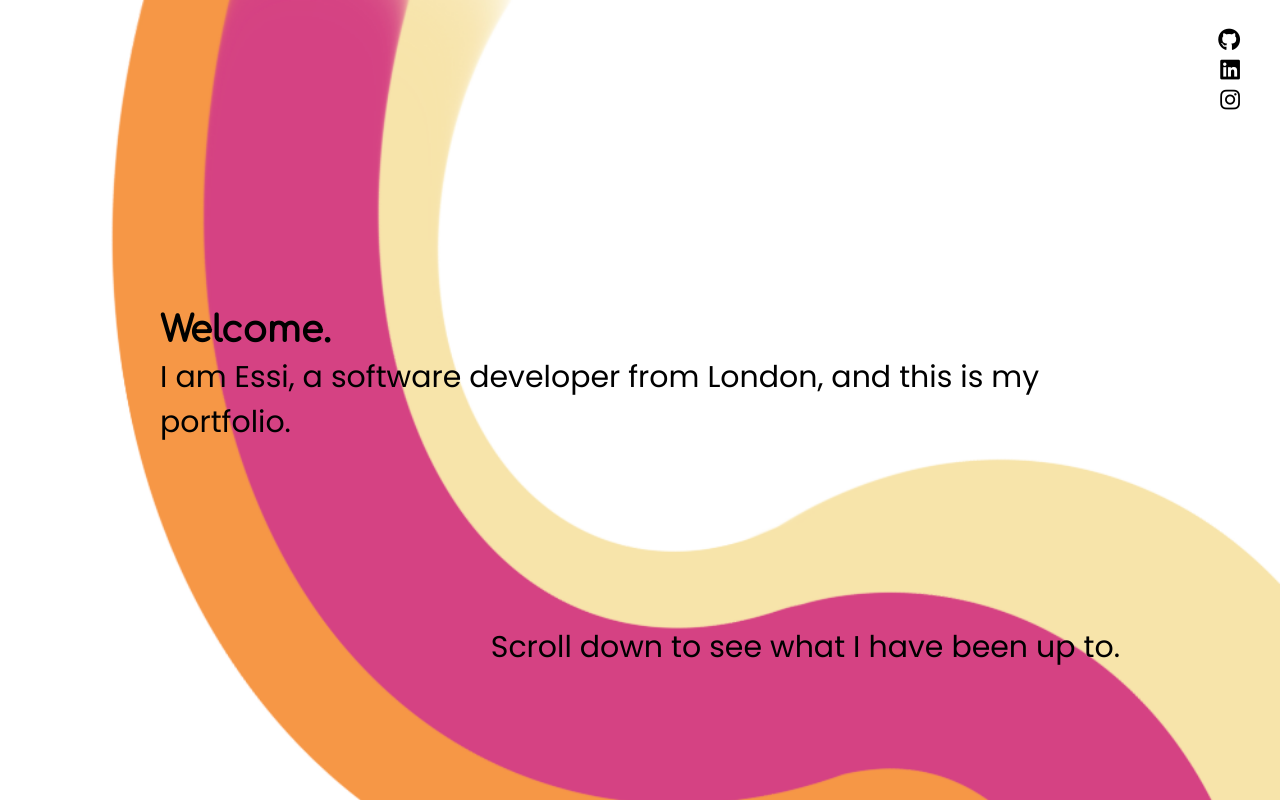
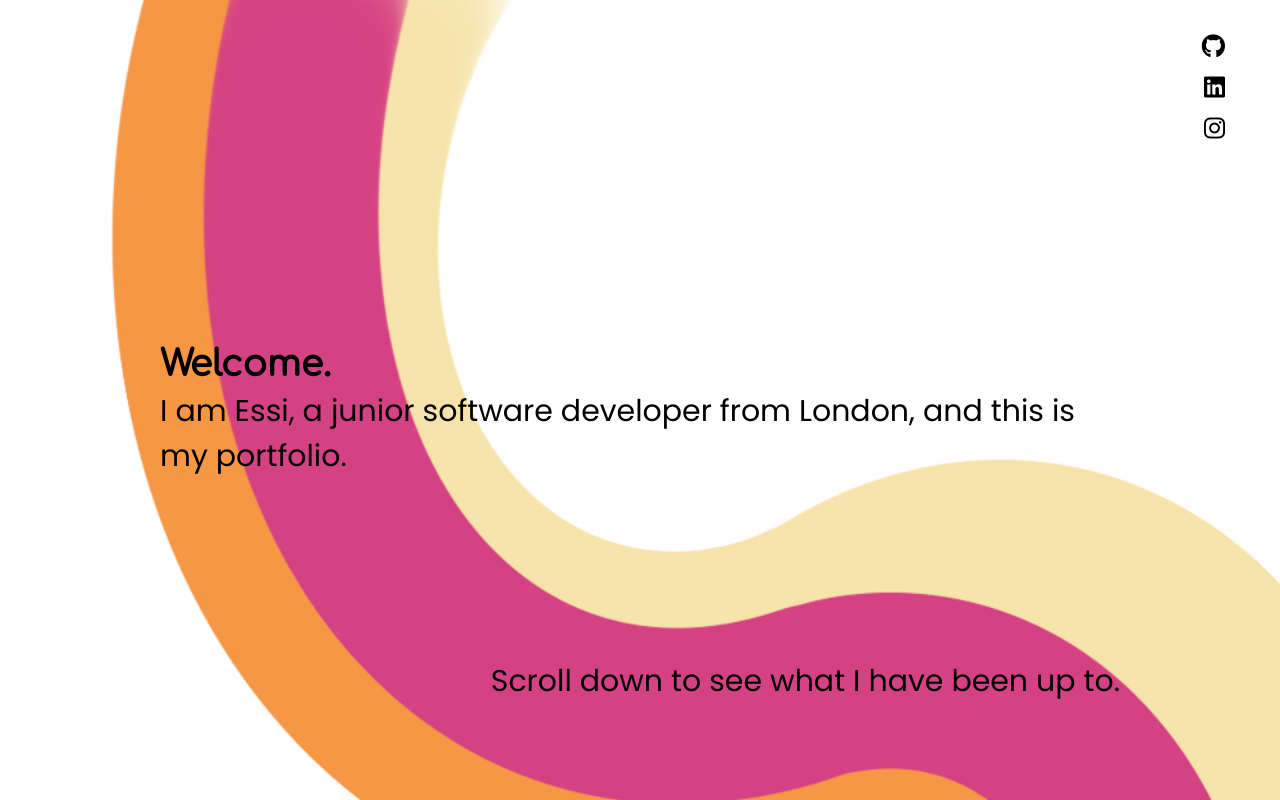
Before and after one commit to maughan/portfolio-2, a React (Create React App) app: page / in a window 1280 px wide. Shown: the top 800 px of the page. Built offline with nearby package versions, Linux system fonts and the light colour scheme.

Commit message:
link direction changes

```diff
--- a/public/index.html
+++ b/public/index.html
@@ -27,7 +27,7 @@
       work correctly both with client-side routing and a non-root public URL.
       Learn how to configure a non-root public URL by running `npm run build`.
     -->
-  <title>React App</title>
+  <title>Essi Karjalainen</title>
 </head>
 
 <body>
--- a/src/components/LinkBar.js
+++ b/src/components/LinkBar.js
@@ -2,12 +2,18 @@ import React from 'react'
 
 const LinkBar = () => {
 
+  const handleClick = (e) => {
+    e.target.title === 'github' && window.open('https://github.com/EssiKarj')
+    e.target.title === 'linkedin' && window.open('https://www.linkedin.com/in/essi-karjalainen/')
+    e.target.title === 'instagram' && window.open('https://www.instagram.com/essikarj/')
+  }
+
   return (
     <div className='linkbar'>
 
-      <a href='https://github.com/EssiKarj'><i className="fa-brands fa-github fa-lg"></i></a>
-      <a href='https://www.linkedin.com/in/essi-karjalainen/'><i className="fa-brands fa-linkedin fa-lg"></i></a>
-      <a href='https://www.instagram.com/essikarj/'><i className="fa-brands fa-instagram fa-lg"></i></a>
+      <i className="fa-brands fa-github fa-lg" onClick={e => handleClick(e)} title='github'></i>
+      <i className="fa-brands fa-linkedin fa-lg" title='linkedin' onClick={e => handleClick(e)}></i>
+      <i className="fa-brands fa-instagram fa-lg" title='instagram' onClick={e => handleClick(e)}></i>
 
     </div>
   )
--- a/src/components/Welcome.js
+++ b/src/components/Welcome.js
@@ -4,7 +4,7 @@ const Welcome = () => {
 
   return (
     <div className='welcome-container'>
-      <p className='left-aligned'><strong>Welcome.</strong><br /> I am Essi, a software developer from London, and this is my portfolio.</p>
+      <p className='left-aligned'><strong>Welcome.</strong><br /> I am Essi, a junior software developer from London, and this is my portfolio.</p>
 
       <p className='right-aligned'>Scroll down to see what I have been up to.</p>
     </div>
--- a/src/styles/main.scss
+++ b/src/styles/main.scss
@@ -1,5 +1,3 @@
-@import "./variables.scss";
-
 * {
   box-sizing: border-box;
   margin: 0;
@@ -47,7 +45,10 @@ p {
   padding: 0;
   gap: 10px;
   top: 0;
-  @extend %heading-text;
+  i {
+    font-size: x-large;
+    margin: 15px;
+  }
 }
 
 .welcome-container {
--- a/src/styles/variables.scss
+++ /dev/null
@@ -1,3 +0,0 @@
-%heading-text {
-  font-family: "Comfortaa", cursive;
-}
```
Also changed, not shown: 1 other file (tests, documents, lock files or other folders).
